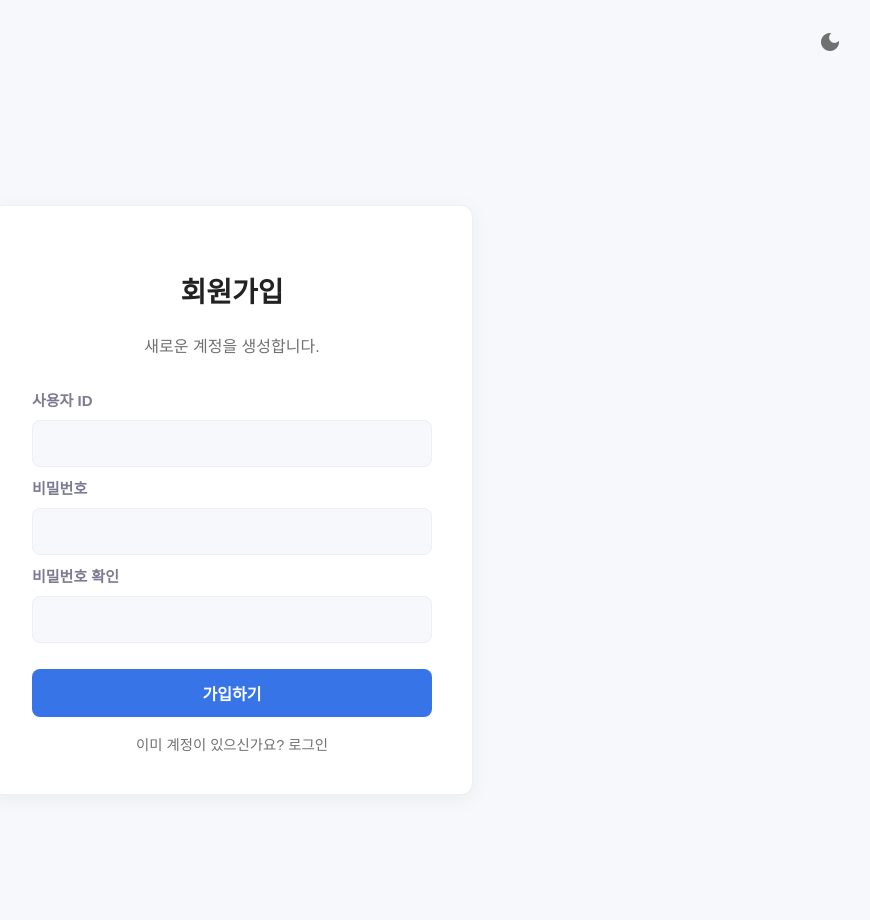
After one commit to ataraxia7899/Dashboard_in_django, a Django app: page /signup/ in a window 1280 px wide. The commit adds this page. Shown: the whole page, without its empty margins (408-1278 px from the left). Run offline with Django 5.2, Linux system fonts and the light colour scheme.

Commit message:
회원가입 및 로그인 기능 추가: 사용자 인증을 위한 폼 및 뷰 구현, 관련 URL 설정

```diff
--- a/mysite/pybo/forms.py
+++ b/mysite/pybo/forms.py
@@ -1,4 +1,5 @@
 from django import forms
+from django.contrib.auth.models import User as AuthUser
 from .models import Post
 
 class PostForm(forms.ModelForm):
@@ -9,3 +10,21 @@ class PostForm(forms.ModelForm):
             'title': '제목',
             'content': '내용',
         }
+
+class SignUpForm(forms.ModelForm):
+    password = forms.CharField(label='비밀번호', widget=forms.PasswordInput)
+    password2 = forms.CharField(label='비밀번호 확인', widget=forms.PasswordInput)
+
+    class Meta:
+        model = AuthUser # Django의 기본 User 모델 사용
+        fields = ['username']
+        labels = {
+            'username': '사용자 ID',
+        }
+
+    def clean_password2(self):
+        # 비밀번호 2개가 일치하는지 확인
+        cd = self.cleaned_data
+        if cd.get('password') and cd.get('password2') and cd['password'] != cd['password2']:
+            raise forms.ValidationError('비밀번호가 일치하지 않습니다.')
+        return cd.get('password2')
--- a/mysite/pybo/urls.py
+++ b/mysite/pybo/urls.py
@@ -1,5 +1,6 @@
 from django.urls import path
 from . import views
+from django.contrib.auth import views as auth_views
 
 # app_name을 지정하여 URL 네임스페이스를 설정합니다.
 app_name = 'pybo'
@@ -15,4 +16,9 @@ urlpatterns = [
     path('post/create/', views.post_create, name='post_create'),
     path('post/update/<int:post_id>/', views.post_update, name='post_update'),
     path('post/delete/<int:post_id>/', views.post_delete, name='post_delete'),
+
+    # 로그인/로그아웃 URL 추가
+    path('login/', auth_views.LoginView.as_view(template_name='login.html'), name='login'),
+    path('logout/', auth_views.LogoutView.as_view(), name='logout'),
+    path('signup/', views.signup, name='signup'),
 ]
--- a/mysite/pybo/views.py
+++ b/mysite/pybo/views.py
@@ -1,11 +1,13 @@
 from django.shortcuts import render, redirect, get_object_or_404
-from django.http import HttpResponse
+from django.http import HttpResponse, HttpResponseForbidden
 from .models import Bookmark, Post, User, PostLike, Comment
-from .forms import PostForm
+from .forms import PostForm, SignUpForm
 from django.utils import timezone
 from datetime import timedelta
 import json, collections
 from django.db.models import Count
+from django.contrib.auth import login as auth_login
+from django.contrib.auth.decorators import login_required
 from django.db.models.functions import TruncDate
 from django.core.paginator import Paginator
 
@@ -103,17 +105,15 @@ def post_detail(request, post_id):
     return render(request, 'post_detail.html', context)
 
 
+@login_required(login_url='pybo:login')
 def post_create(request):
-    # [개선] get_or_create를 사용하여 사용자가 없으면 생성하고, 있으면 가져옵니다.
-    # 이렇게 하면 코드가 더 안정적이고 간결해집니다.
-    # 실제 서비스에서는 request.user를 사용해야 합니다.
-    default_user, created = User.objects.get_or_create(username='admin_user')
-
     if request.method == 'POST':
         form = PostForm(request.POST)
         if form.is_valid():
+            # Django의 로그인 유저(request.user)와 pybo의 User 모델을 연결합니다.
+            pybo_user, created = User.objects.get_or_create(username=request.user.username)
             post = form.save(commit=False)
-            post.user = default_user
+            post.user = pybo_user
             post.save()
             return redirect('pybo:post_list')
     else:
@@ -121,20 +121,50 @@ def post_create(request):
     context = {'form': form}
     return render(request, 'post_form.html', context)
 
+@login_required(login_url='pybo:login')
 def post_update(request, post_id):
     post = get_object_or_404(Post, pk=post_id)
+    # 작성자 본인인지 확인하는 로직 추가
+    if request.user.username != post.user.username:
+        return HttpResponseForbidden('이 게시글을 수정할 권한이 없습니다.')
+
     if request.method == 'POST':
         form = PostForm(request.POST, instance=post)
         if form.is_valid():
             form.save()
-            return redirect('pybo:post_list')
+            # 수정 후 목록 대신 상세 페이지로 이동하여 사용자 경험 개선
+            return redirect('pybo:post_detail', post_id=post.id)
     else:
         form = PostForm(instance=post)
     context = {'form': form, 'post': post}
     return render(request, 'post_form.html', context)
 
+@login_required(login_url='pybo:login')
 def post_delete(request, post_id):
     post = get_object_or_404(Post, pk=post_id)
+    # 작성자 본인인지 확인하는 로직 추가
+    if request.user.username != post.user.username:
+        return HttpResponseForbidden('이 게시글을 삭제할 권한이 없습니다.')
+
     if request.method == 'POST': # POST 요청일 때만 삭제
         post.delete()
     return redirect('pybo:post_list')
+
+def signup(request):
+    if request.method == 'POST':
+        form = SignUpForm(request.POST)
+        if form.is_valid():
+            # 1. Django의 인증용 User 생성
+            auth_user = form.save(commit=False)
+            auth_user.set_password(form.cleaned_data['password'])
+            auth_user.save()
+
+            # 2. 우리 앱의 User 모델과 연결하여 생성
+            User.objects.create(username=auth_user.username)
+
+            # 3. 회원가입 후 자동 로그인
+            auth_login(request, auth_user)
+            return redirect('pybo:index')
+    else:
+        form = SignUpForm()
+    return render(request, 'signup.html', {'form': form})
--- a/templates/dashboard.html
+++ b/templates/dashboard.html
@@ -2,7 +2,7 @@
 <html lang="ko">
 	<head>
 		<meta charset="UTF-8" />
-		<title>Bada 어드민 대시보드 클론</title>
+		<title>Admin 대시보드</title>
 		{% load static %}
 		<link rel="stylesheet" href="{% static 'dashboard.css' %}" />
 		<link
--- a/templates/post_detail.html
+++ b/templates/post_detail.html
@@ -2,7 +2,7 @@
 <html lang="ko">
 	<head>
 		<meta charset="UTF-8" />
-		<title>{{ post.title }} - 게시글 상세 - Bada 어드민</title>
+		<title>{{ post.title }} - 게시글 상세</title>
 		{% load static %}
 		<link rel="stylesheet" href="{% static 'dashboard.css' %}" />
 		<link rel="stylesheet" href="{% static 'post_detail.css' %}" />
--- a/templates/post_form.html
+++ b/templates/post_form.html
@@ -4,7 +4,6 @@
 		<meta charset="UTF-8" />
 		<title>
 			{% if form.instance.pk %}게시글 수정{% else %}게시글 작성{% endif %}
-			어드민
 		</title>
 		{% load static %}
 		<link rel="stylesheet" href="{% static 'dashboard.css' %}" />
--- a/templates/post_list.html
+++ b/templates/post_list.html
@@ -2,7 +2,7 @@
 <html lang="ko">
 	<head>
 		<meta charset="UTF-8" />
-		<title>게시글 목록 - Bada 어드민</title>
+		<title>게시글 목록</title>
 		{% load static %}
 		<link rel="stylesheet" href="{% static 'dashboard.css' %}" />
 		<link rel="stylesheet" href="{% static 'post_list.css' %}" />
--- /dev/null
+++ b/templates/signup.html
@@ -0,0 +1,179 @@
+<!DOCTYPE html>
+<html lang="ko">
+	<head>
+		<meta charset="UTF-8" />
+		<title>회원가입</title>
+		{% load static %}
+		<link rel="stylesheet" href="{% static 'dashboard.css' %}" />
+		<link rel="stylesheet" href="{% static 'post_form.css' %}" />
+		<link
+			href="https://fonts.googleapis.com/icon?family=Material+Icons"
+			rel="stylesheet"
+		/>
+		<script src="{% static 'js/theme.js' %}" defer></script>
+		<style>
+			/* Material Icons 기본 스타일 (아이콘이 깨지지 않도록 보정) */
+			.material-icons {
+				font-family: 'Material Icons';
+				font-weight: normal;
+				font-style: normal;
+				font-size: 24px;
+				line-height: 1;
+				letter-spacing: normal;
+				text-transform: none;
+				display: inline-block;
+				white-space: nowrap;
+				word-wrap: normal;
+				direction: ltr;
+				-webkit-font-smoothing: antialiased;
+			}
+			/* 로그인/회원가입 페이지 공통 스타일 */
+			html,
+			body {
+				height: 100%;
+				background-color: var(--bg-color);
+			}
+			.auth-page-container {
+				display: flex;
+				justify-content: center;
+				align-items: center;
+				height: 100%;
+				padding: 20px;
+			}
+			.auth-box {
+				width: 100%;
+				max-width: 400px;
+				background-color: var(--card-bg-color);
+				padding: 2.5rem;
+				border-radius: 12px;
+				box-shadow: 0 4px 20px rgba(0, 0, 0, 0.05);
+				border: 1px solid var(--card-border-color);
+			}
+			.auth-header {
+				text-align: center;
+				margin-bottom: 2rem;
+			}
+			.auth-header .title {
+				font-size: 1.75rem;
+				font-weight: 700;
+				color: var(--text-color-primary);
+			}
+			.auth-header .desc {
+				font-size: 1rem;
+				color: var(--text-color-secondary);
+				margin-top: 0.5rem;
+			}
+			.form-errors {
+				background-color: rgba(239, 56, 101, 0.1);
+				color: #ef3865;
+				padding: 0.8rem 1rem;
+				border-radius: 6px;
+				margin-bottom: 1.5rem;
+				text-align: center;
+				font-size: 0.9rem;
+				font-weight: 500;
+			}
+			.form-errors p {
+				margin: 0;
+			}
+			.theme-toggle.auth-page-toggle {
+				position: absolute;
+				top: 20px;
+				right: 20px;
+			}
+			.theme-toggle {
+				background-color: transparent;
+				border: 1px solid transparent;
+				width: 44px;
+				height: 44px;
+				border-radius: 50%;
+				display: flex;
+				align-items: center;
+				justify-content: center;
+				cursor: pointer;
+				transition: background-color 0.2s ease, border-color 0.2s ease;
+				color: var(--text-color-secondary);
+			}
+			.theme-toggle:hover {
+				background-color: var(--hover-bg-color);
+			}
+			.auth-box .btn-submit {
+				width: 100%;
+				padding: 12px 0;
+				font-size: 1rem;
+				font-weight: 600;
+				margin-top: 1rem;
+			}
+			.auth-footer {
+				text-align: center;
+				padding-top: 80px;
+				font-size: 0.9rem;
+				color: var(--text-color-secondary);
+			}
+			.auth-footer a {
+				color: var(--primary-color);
+				text-decoration: none;
+				font-weight: 500;
+			}
+			.auth-footer a:hover {
+				text-decoration: underline;
+			}
+      .form-field input[type='password'], .form-field textarea {
+        width: 100%;
+        padding: 14px;
+        border: 1.5px solid var(--card-border-color);
+        border-radius: 8px;
+        background-color: var(--bg-color);
+        color: var(--text-color-primary);
+        font-size: 15px;
+        box-sizing: border-box;
+        transition: border-color 0.2s;
+        font-family: inherit;
+      }
+		</style>
+	</head>
+	<body>
+		<button class="theme-toggle auth-page-toggle" id="theme-toggle-btn">
+			<span class="material-icons">dark_mode</span>
+		</button>
+		<div class="auth-page-container">
+			<div class="auth-box">
+				<div class="auth-header">
+					<h2 class="title">회원가입</h2>
+					<p class="desc">새로운 계정을 생성합니다.</p>
+				</div>
+
+				<form method="post" action="{% url 'pybo:signup' %}">
+					{% csrf_token %} {% if form.errors %}
+					<div class="form-errors">
+						{% for field in form %} {% for error in field.errors %}
+						<p>{{ error }}</p>
+						{% endfor %} {% endfor %} {% for error in form.non_field_errors %}
+						<p>{{ error }}</p>
+						{% endfor %}
+					</div>
+					{% endif %}
+
+					<div class="form-field" style="margin-bottom: 10px;">
+						<label for="{{ form.username.id_for_label }}">{{ form.username.label }}</label>
+						{{ form.username }}
+					</div>
+
+					<div class="form-field" style="margin-bottom: 10px;">
+						<label for="{{ form.password.id_for_label }}">{{ form.password.label }}</label>
+						{{ form.password }}
+					</div>
+
+					<div class="form-field" style="margin-bottom: 10px;">
+						<label for="{{ form.password2.id_for_label }}">{{ form.password2.label }}</label>
+						{{ form.password2 }}
+					</div>
+					<button type="submit" class="btn-submit">가입하기</button>
+				</form>
+				<div class="auth-footer">
+					이미 계정이 있으신가요? <a href="{% url 'pybo:login' %}">로그인</a>
+				</div>
+			</div>
+		</div>
+	</body>
+</html>
```
Also changed, not shown: templates/login.html (added, +176 -0 lines).
